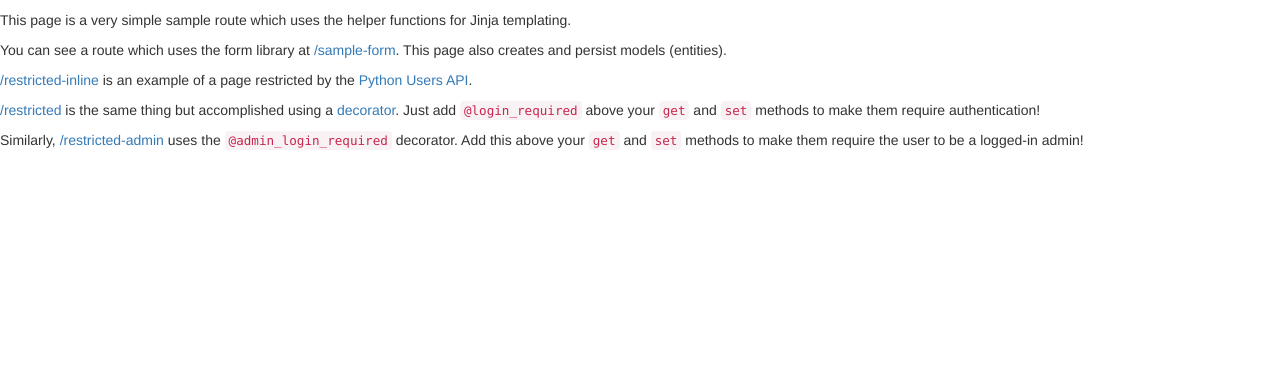
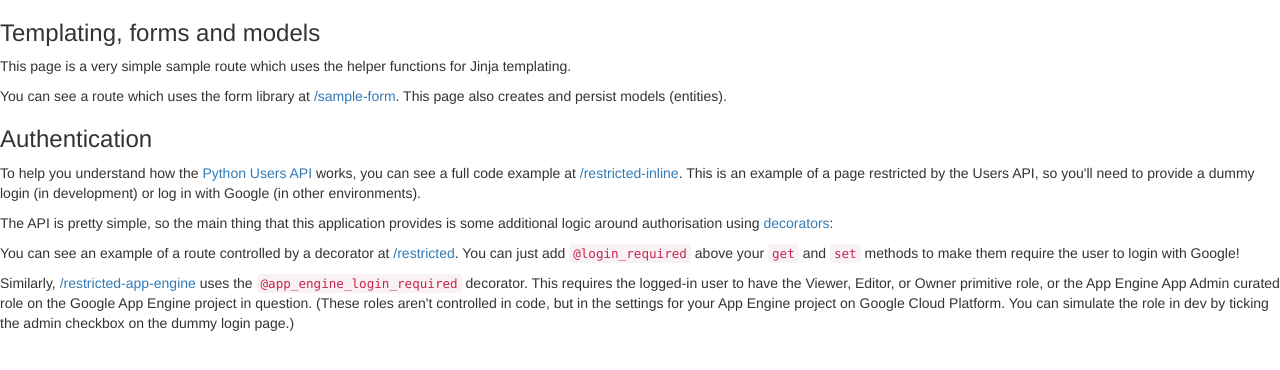
Before and after one commit to whiteoctober/proto-temp, a Python web app: template templates/index.html in a window 1280 px wide. Shown: the top 370 px of the page. Run offline with Jinja, Linux system fonts and the light colour scheme; the template is opened without the code that fills it, so the values that code supplies are empty; some libraries are stand-ins or nearby versions.

Commit message:
Explain the "admin" login thing better

```diff
--- a/routes.py
+++ b/routes.py
@@ -4,6 +4,6 @@ ROUTES = [
     ('/sample-form', handlers.FormHandler),
     ('/restricted-inline', handlers.RestrictedAreaHandler),
     ('/restricted', handlers.RestrictedByDecoratorHandler),
-    ('/restricted-admin', handlers.RestrictedByAdminDecoratorHandler),
+    ('/restricted-app-engine', handlers.RestrictedByAppEngineDecoratorHandler),
     ('/', handlers.HomeHandler),
 ]
--- a/templates/index.html
+++ b/templates/index.html
@@ -1,9 +1,11 @@
 {% extends "base.html" %}
 
 {% block body %}
-    <p>
+    <h2>
         {{ welcome_message }}
-    </p>
+    </h2>
+
+    <h3>Templating, forms and models</h3
 
     <p>
         This page is a very simple sample route which uses the helper functions for Jinja templating.
@@ -14,16 +16,22 @@
         This page also creates and persist models (entities).
     </p>
 
+    <h3>Authentication</h3>
+
     <p>
-        <a href="/restricted-inline">/restricted-inline</a> is an example of a page restricted by the <a href="https://cloud.google.com/appengine/docs/python/users/">Python Users API</a>.
+        To help you understand how the <a href="https://cloud.google.com/appengine/docs/python/users/">Python Users API</a> works, you can see a full code example at <a href="/restricted-inline">/restricted-inline</a>.  This is an example of a page restricted by the Users API, so you'll need to provide a dummy login (in development) or log in with Google (in other environments).
     </p>
 
     <p>
-        <a href="/restricted">/restricted</a> is the same thing but accomplished using a <a href="http://simeonfranklin.com/blog/2012/jul/1/python-decorators-in-12-steps/">decorator</a>.  Just add <code>@login_required</code> above your <code>get</code> and <code>set</code> methods to make them require authentication!
+        The API is pretty simple, so the main thing that this application provides is some additional logic around authorisation using <a href="http://simeonfranklin.com/blog/2012/jul/1/python-decorators-in-12-steps/">decorators</a>:
     </p>
 
     <p>
-        Similarly, <a href="/restricted-admin">/restricted-admin</a> uses the <code>@admin_login_required</code> decorator.  Add this above your <code>get</code> and <code>set</code> methods to make them require the user to be a logged-in admin!
+        You can see an example of a route controlled by a decorator at <a href="/restricted">/restricted</a>.  You can just add <code>@login_required</code> above your <code>get</code> and <code>set</code> methods to make them require the user to login with Google!
+    </p>
+
+    <p>
+        Similarly, <a href="/restricted-app-engine">/restricted-app-engine</a> uses the <code>@app_engine_login_required</code> decorator.  This requires the logged-in user to have the Viewer, Editor, or Owner primitive role, or the App Engine App Admin curated role on the Google App Engine project in question.  (These roles aren't controlled in code, but in the settings for your App Engine project on Google Cloud Platform.  You can simulate the role in dev by ticking the admin checkbox on the dummy login page.)
     </p>
 
 {% endblock  %}
```
Also changed, not shown: handlers.py (+4 -4 lines).
